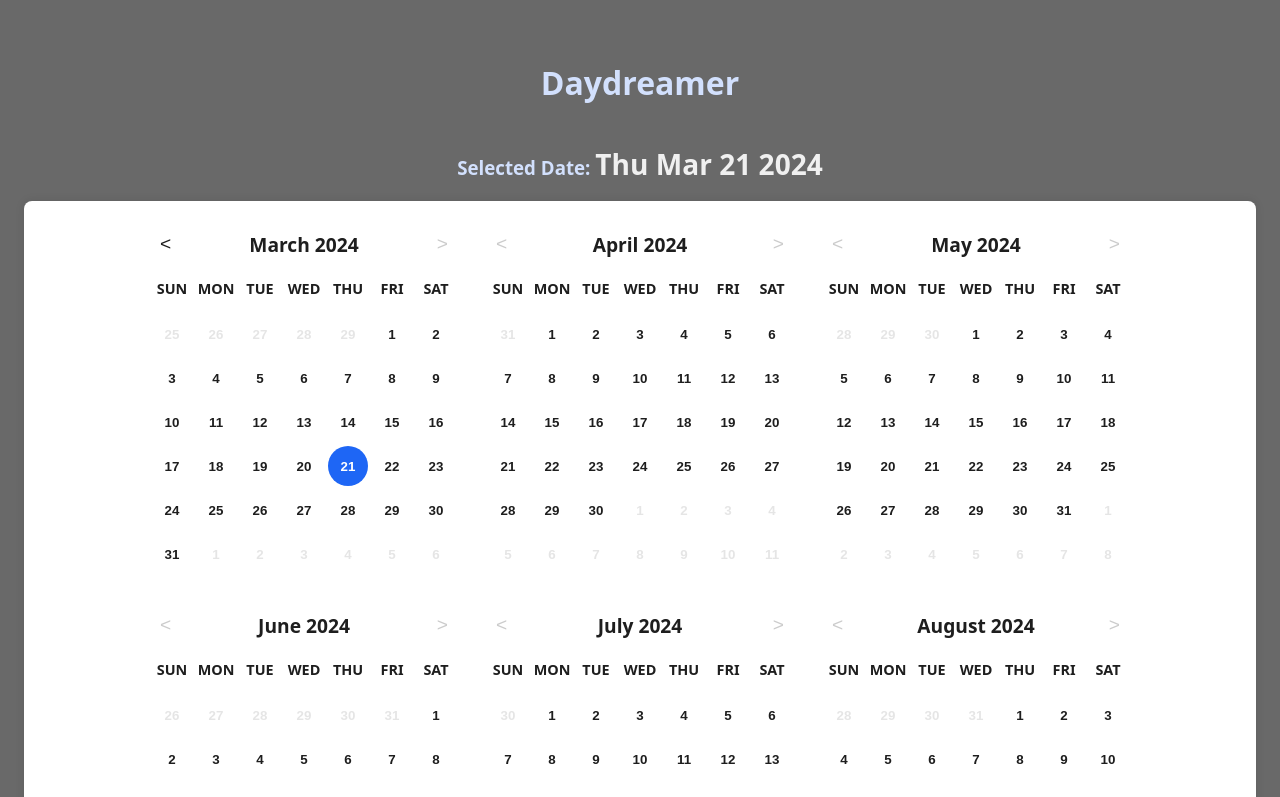
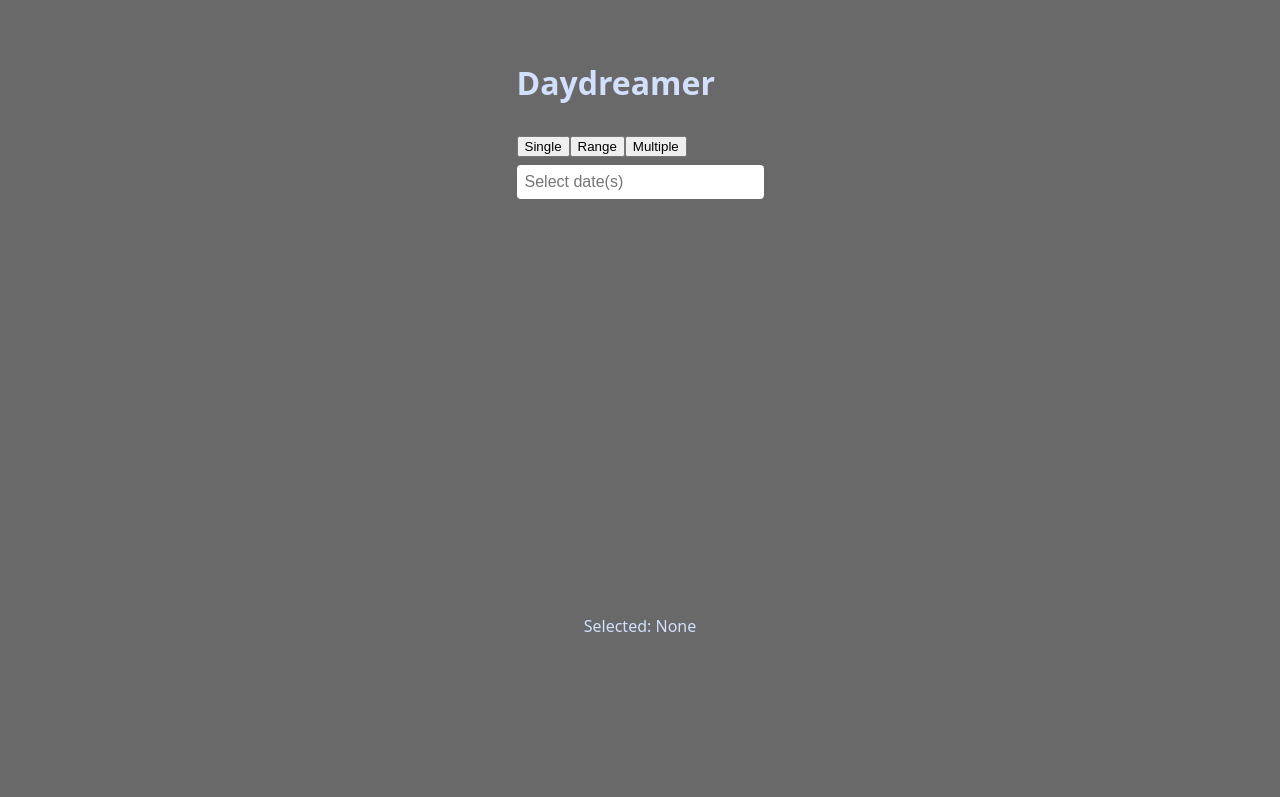
Before and after one commit to aaarslan/daydreamer, a React (Vite) app: page / in a window 1280 px wide. Shown: the top 797 px of the page. Built offline with nearby package versions, Linux system fonts and the light colour scheme.

Commit message:
refactor: Update Datepicker component exports and create DatepickerInput component

```diff
--- a/lib/components/datepicker/datepicker.component.tsx
+++ b/lib/components/datepicker/datepicker.component.tsx
@@ -7,7 +7,7 @@ import styles from "./datepicker.module.css";
 
 export interface DatepickerProps {
   onChange: (date: Date | Date[]) => void;
-  value?: Date | Date[];
+  value?: Date | Date[] | null;
   dateFormat?: string;
   locale?: string;
   minDate?: Date;
--- a/lib/components/datepicker/index.ts
+++ b/lib/components/datepicker/index.ts
@@ -1,3 +1,4 @@
-import { Datepicker } from "./datepicker.component";
+import { Datepicker, type DatepickerProps } from "./datepicker.component";
 
 export { Datepicker };
+export type { DatepickerProps };
--- /dev/null
+++ b/lib/components/datepickerinput/datepickerinput.component.tsx
@@ -0,0 +1,119 @@
+import type React from "react";
+import { useCallback, useEffect, useRef, useState } from "react";
+import { Datepicker, type DatepickerProps } from "../datepicker";
+import styles from "./datepickerinput.module.css";
+
+interface DatepickerInputProps extends Omit<DatepickerProps, "onChange"> {
+  onChange: (date: Date | Date[] | null) => void;
+  placeholder?: string;
+  inputFormat?: string;
+}
+
+export const DatepickerInput: React.FC<DatepickerInputProps> = ({
+  onChange,
+  value,
+  placeholder = "Select date",
+  inputFormat = "MM/dd/yyyy",
+  selectionMode = "single",
+  ...datepickerProps
+}) => {
+  const [isOpen, setIsOpen] = useState(false);
+  const containerRef = useRef<HTMLDivElement>(null);
+
+  const formatDate = (date: Date | Date[] | undefined | null): string => {
+    if (!date || date === null) return "";
+    const dateFormatter = new Intl.DateTimeFormat(
+      datepickerProps.locale || "en-US",
+      { dateStyle: "short" },
+    );
+
+    if (Array.isArray(date)) {
+      if (selectionMode === "range" && date.length === 2) {
+        return `${dateFormatter.format(date[0])} - ${dateFormatter.format(date[1])}`;
+      }
+      return date.map((d) => dateFormatter.format(d)).join(", ");
+    }
+    return dateFormatter.format(date);
+  };
+
+  const handleInputClick = () => {
+    setIsOpen(true);
+  };
+
+  const handleDateChange = (newDate: Date | Date[]) => {
+    onChange(newDate);
+    if (
+      selectionMode === "single" ||
+      (selectionMode === "range" &&
+        Array.isArray(newDate) &&
+        newDate.length === 2)
+    ) {
+      setIsOpen(false);
+    }
+  };
+
+  const handleClickOutside = useCallback((event: MouseEvent) => {
+    if (
+      containerRef.current &&
+      !containerRef.current.contains(event.target as Node)
+    ) {
+      setIsOpen(false);
+    }
+  }, []);
+
+  useEffect(() => {
+    document.addEventListener("mousedown", handleClickOutside);
+    return () => {
+      document.removeEventListener("mousedown", handleClickOutside);
+    };
+  }, [handleClickOutside]);
+
+  const handleKeyDown = (event: React.KeyboardEvent<HTMLInputElement>) => {
+    if (event.key === "Enter" || event.key === " ") {
+      setIsOpen(true);
+    }
+  };
+
+  const handleClear = (event: React.MouseEvent<HTMLButtonElement>) => {
+    event.stopPropagation();
+    onChange(null);
+  };
+
+  return (
+    <div className={styles.container} ref={containerRef}>
+      <div className={styles.inputWrapper}>
+        <input
+          type="text"
+          className={styles.input}
+          value={formatDate(value)}
+          onClick={handleInputClick}
+          onKeyDown={handleKeyDown}
+          placeholder={placeholder}
+          readOnly
+          aria-haspopup="true"
+          aria-expanded={isOpen}
+        />
+        {value && (
+          <button
+            type="button"
+            className={styles.clearButton}
+            onClick={handleClear}
+            aria-label="Clear date selection"
+          >
+            ×
+          </button>
+        )}
+      </div>
+      {isOpen && (
+        <div className={styles.calendarContainer}>
+          <Datepicker
+            {...datepickerProps}
+            value={value}
+            onChange={handleDateChange}
+            selectionMode={selectionMode}
+          />
+        </div>
+      )}
+    </div>
+  );
+};
--- /dev/null
+++ b/lib/components/datepickerinput/datepickerinput.module.css
@@ -0,0 +1,43 @@
+.container {
+  position: relative;
+  display: inline-block;
+}
+
+.inputWrapper {
+  position: relative;
+  display: inline-block;
+}
+
+.input {
+  padding: 0.5rem;
+  padding-right: 2rem;
+  border: 1px solid var(--primary-color);
+  border-radius: 4px;
+  font-size: 1rem;
+  cursor: pointer;
+  min-width: 200px;
+}
+
+.clearButton {
+  position: absolute;
+  right: 0.5rem;
+  top: 50%;
+  transform: translateY(-50%);
+  background: none;
+  border: none;
+  font-size: 1.2rem;
+  cursor: pointer;
+  color: var(--primary-color);
+}
+
+.calendarContainer {
+  position: absolute;
+  top: 100%;
+  left: 0;
+  z-index: 1000;
+  margin-top: 0.5rem;
+  background-color: var(--background-color);
+  border: 1px solid var(--primary-color);
+  border-radius: 8px;
+  box-shadow: 0 4px 6px rgba(0, 0, 0, 0.1);
+}
--- /dev/null
+++ b/lib/components/datepickerinput/index.ts
@@ -0,0 +1,3 @@
+import { DatepickerInput } from "./datepickerinput.component";
+
+export { DatepickerInput };
--- a/lib/components/index.ts
+++ b/lib/components/index.ts
@@ -1,3 +1,3 @@
-import { Datepicker } from "./datepicker";
+import { DatepickerInput as Datepicker } from "./datepickerinput";
 
 export { Datepicker };
--- a/src/App.tsx
+++ b/src/App.tsx
@@ -2,7 +2,10 @@ import { useState } from "react";
 import { Datepicker } from "../lib";
 
 function App() {
-  const [selectedDate, setSelectedDate] = useState<Date>(new Date());
+  const [selectedDate, setSelectedDate] = useState<Date | Date[] | null>(null);
+  const [selectionMode, setSelectionMode] = useState<
+    "single" | "range" | "multiple"
+  >("single");
 
   return (
     <div>
@@ -13,36 +16,49 @@ function App() {
           flexDirection: "column",
           alignItems: "center",
           color: "#d2e0fd",
+          gap: 400,
         }}
       >
-        <h1>Daydreamer</h1>
-        <h3>
-          Selected Date:{" "}
-          <span
-            style={{
-              color: "#f0f0f0",
-              fontSize: "1.5em",
-            }}
-          >
-            {selectedDate.toDateString()}
-          </span>
-        </h3>
+        <div
+          style={{
+            display: "flex",
+            justifyContent: "center",
+            flexDirection: "column",
+
+            gap: 8,
+          }}
+        >
+          <h1>Daydreamer</h1>
+          <div>
+            <button type="button" onClick={() => setSelectionMode("single")}>
+              Single
+            </button>
+            <button type="button" onClick={() => setSelectionMode("range")}>
+              Range
+            </button>
+            <button type="button" onClick={() => setSelectionMode("multiple")}>
+              Multiple
+            </button>
+          </div>
+          <Datepicker
+            value={selectedDate}
+            onChange={setSelectedDate}
+            placeholder="Select date(s)"
+            selectionMode={selectionMode}
+            numberOfMonths={1}
+          />
+        </div>
+        <div>
+          <p>
+            Selected:{" "}
+            {Array.isArray(selectedDate)
+              ? selectedDate.map((date, index) => (
+                  <p key={index}>{date.toString()}</p>
+                ))
+              : "None"}
+          </p>
+        </div>
       </div>
-      <Datepicker
-        value={selectedDate}
-        onChange={(date) => setSelectedDate(date as Date)}
-        numberOfMonths={12}
-        selectionMode="single"
-        customStyles={{
-          container: {
-            height: "auto",
-            display: "flex",
-            flexWrap: "wrap",
-            flexDirection: "row",
-            width: "1200px",
-          },
-        }}
-      />
     </div>
   );
 }
```
